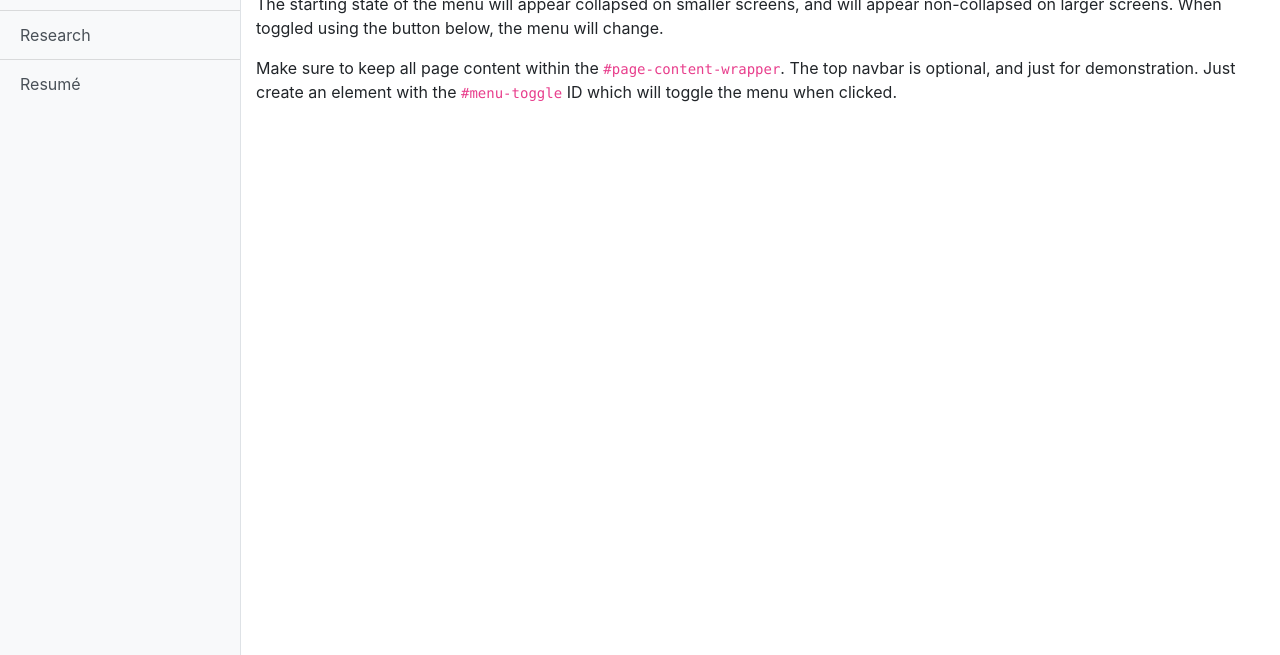
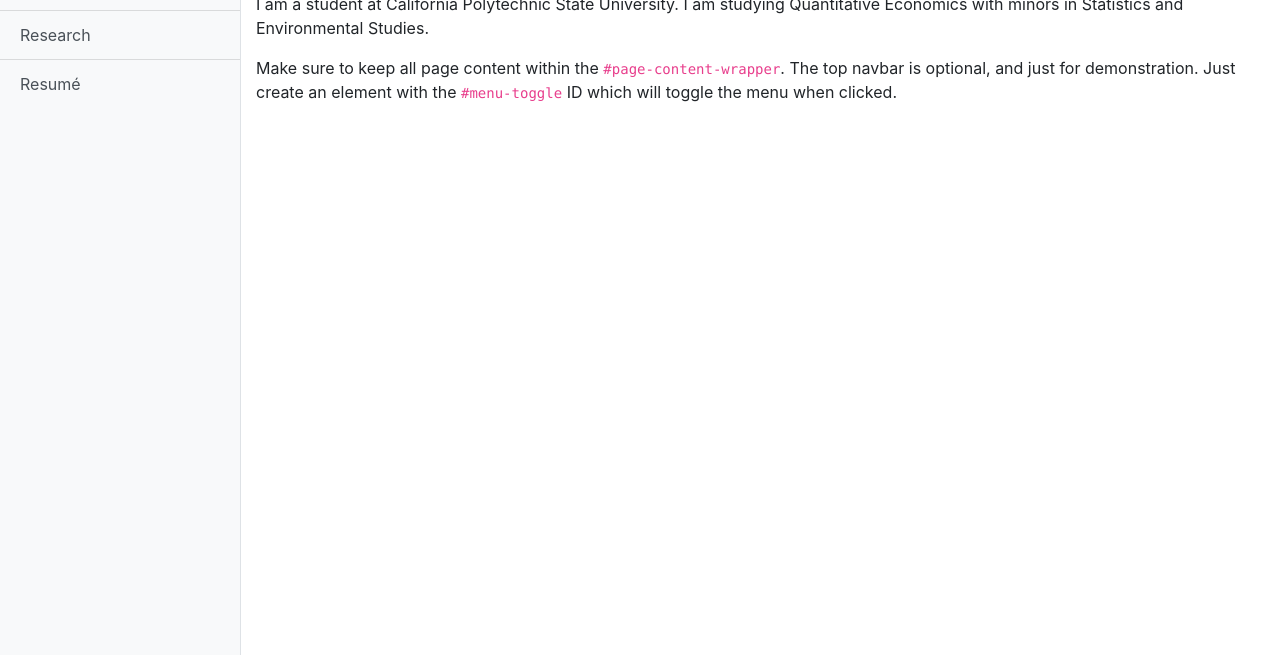
Before and after one commit to nojmeyer/nojmeyer.github.io, a website: page index.html in a window 1280 px wide. Shown: the part 145-800 px from the top of the page. Drawn offline with Linux system fonts and the light colour scheme.

Commit message:
Update index.html

```diff
--- a/index.html
+++ b/index.html
@@ -69,7 +69,7 @@
 
       <div class="container-fluid">
         <h1 class="mt-4">Simple Sidebar</h1>
-        <p>The starting state of the menu will appear collapsed on smaller screens, and will appear non-collapsed on larger screens. When toggled using the button below, the menu will change.</p>
+        <p>I am a student at California Polytechnic State University. I am studying Quantitative Economics with minors in Statistics and Environmental Studies.</p>
         <p>Make sure to keep all page content within the <code>#page-content-wrapper</code>. The top navbar is optional, and just for demonstration. Just create an element with the <code>#menu-toggle</code> ID which will toggle the menu when clicked.</p>
       </div>
     </div>
```
